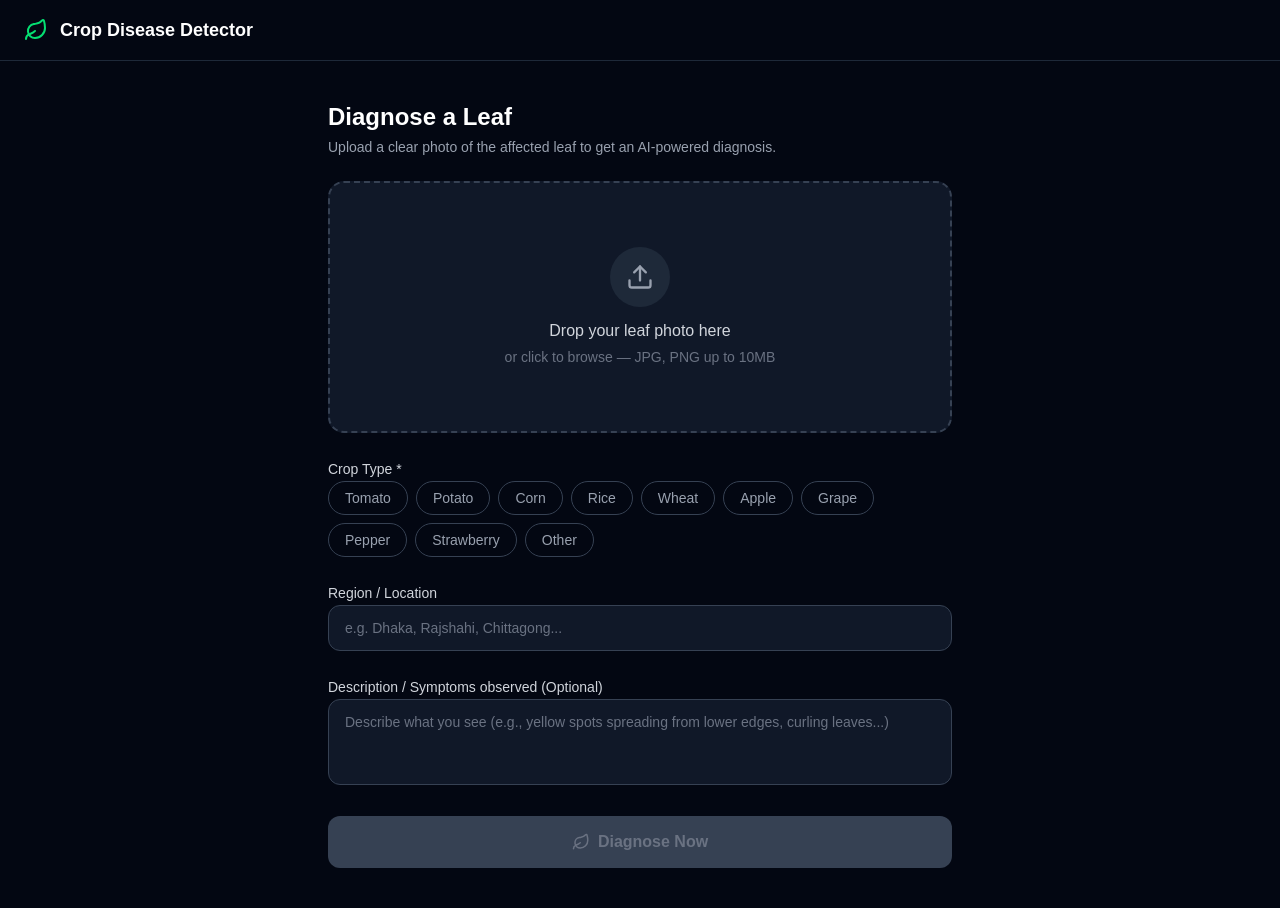
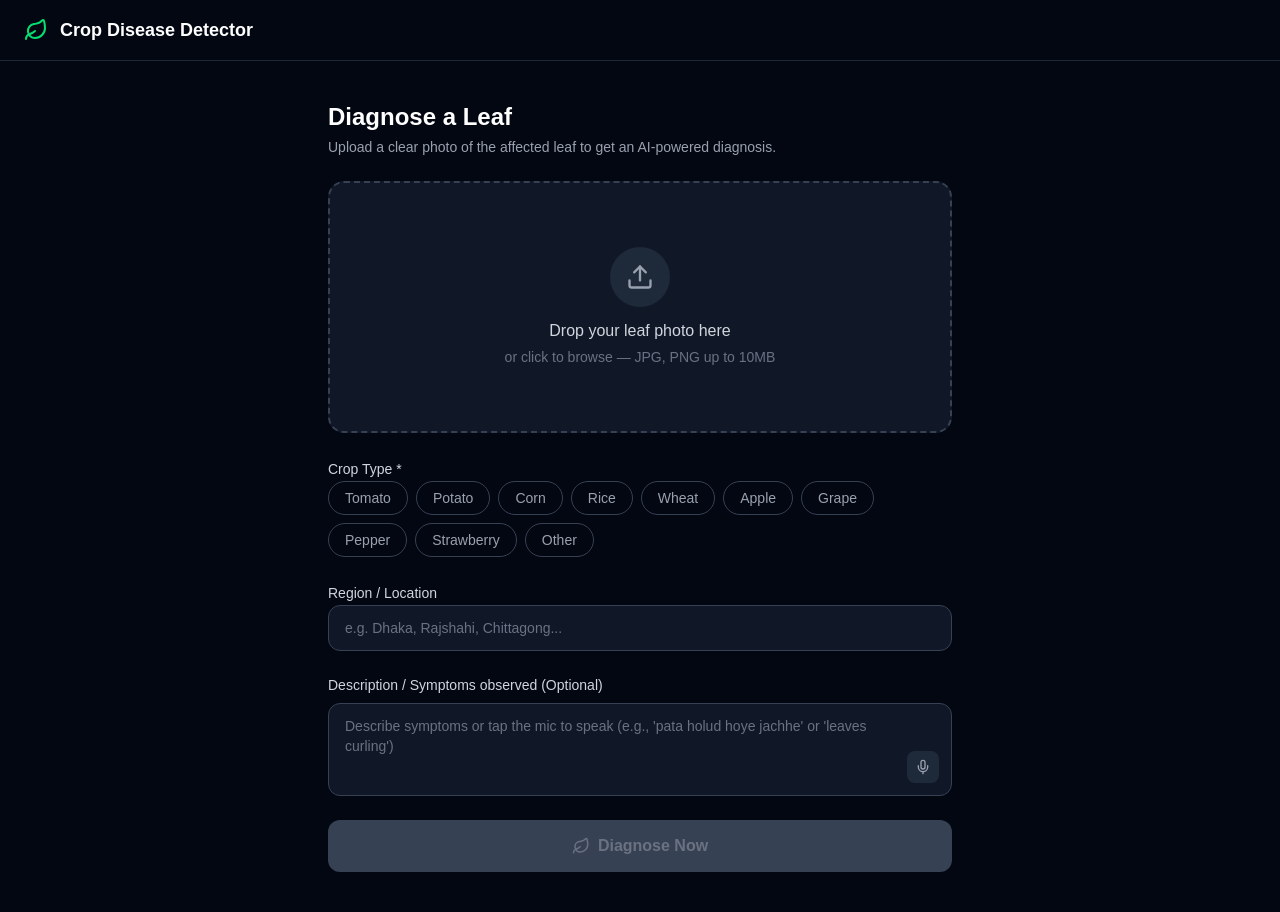
Before and after one commit to AfiaJahinAdhitee/crop-disease-detector, a Next.js app: page /upload in a window 1280 px wide. Built offline with nearby package versions, Linux system fonts and the light colour scheme.

Commit message:
adding voice feature while uploading

```diff
--- a/app/upload/page.js
+++ b/app/upload/page.js
@@ -1,7 +1,7 @@
 'use client'
 
-import { useState } from 'react'
-import { Upload, Leaf, AlertCircle, CheckCircle, AlertTriangle, Loader2, X } from 'lucide-react'
+import { useState, useRef } from 'react' // Added useRef to manage the recognition instance
+import { Upload, Leaf, AlertCircle, CheckCircle, AlertTriangle, Loader2, X, Mic, Square } from 'lucide-react' // Added Mic and Square icons
 
 const CROP_TYPES = [
   'Tomato', 'Potato', 'Corn', 'Rice', 'Wheat',
@@ -21,11 +21,77 @@ export default function UploadPage() {
   const [preview, setPreview] = useState(null)
   const [cropType, setCropType] = useState('')
   const [region, setRegion] = useState('')
-  const [userDescription, setUserDescription] = useState('') // <-- Track optional input text
+  const [userDescription, setUserDescription] = useState('')
   const [loading, setLoading] = useState(false)
   const [result, setResult] = useState(null)
   const [secondOpinion, setSecondOpinion] = useState(null)
   const [error, setError] = useState(null)
+
+  // --- Voice Recognition Setup States ---
+  const [isListening, setIsListening] = useState(false)
+  const recognitionRef = useRef(null)
+
+  function startSpeechRecognition() {
+    // Check browser support
+    const SpeechRecognition = window.SpeechRecognition || window.webkitSpeechRecognition
+    if (!SpeechRecognition) {
+      setError('Voice input is not supported in your browser. Please try Google Chrome or Microsoft Edge.')
+      return
+    }
+
+    const recognition = new SpeechRecognition()
+    recognitionRef.current = recognition
+
+    // Configurations
+    recognition.continuous = false // Stops automatically when user stops talking
+    recognition.interimResults = false // Only definitive final text translations
+
+    /* Language Strategy:
+      'bn-BD' captures Bangla speech natively.
+      'en-US' captures English text or Banglish spoken contextually.
+      For the best multi-intent experience in South Asian regions, 'bn-BD' works flawlessly
+      for direct Bangla, while 'en-US' or leaving it to browser default captures english text well.
+    */
+    recognition.lang = 'bn-BD' // Set to 'en-US' if you primarily want English/Banglish text processing
+
+    recognition.onstart = () => {
+      setIsListening(true)
+    }
+
+    recognition.onerror = (event) => {
+      console.error('Speech recognition error', event.error)
+      setError(`Voice recognition issue: ${event.error}`)
+      setIsListening(false)
+    }
+
+    recognition.onend = () => {
+      setIsListening(false)
+    }
+
+    recognition.onresult = (event) => {
+      const transcript = event.results[0][0].transcript
+      // Append the spoken text seamlessly into the current description text
+      setUserDescription((prev) => (prev ? `${prev} ${transcript}` : transcript))
+    }
+
+    recognition.start()
+  }
+
+  function stopSpeechRecognition() {
+    if (recognitionRef.current) {
+      recognitionRef.current.stop()
+      setIsListening(false)
+    }
+  }
+
+  function toggleListening() {
+    if (isListening) {
+      stopSpeechRecognition()
+    } else {
+      startSpeechRecognition()
+    }
+  }
+  // --------------------------------------
 
   function handleImageChange(e) {
     const file = e.target.files[0]
@@ -53,10 +119,11 @@ export default function UploadPage() {
     setPreview(null)
     setCropType('')
     setRegion('')
-    setUserDescription('') // <-- Clear input
+    setUserDescription('')
     setResult(null)
     setSecondOpinion(null)
     setError(null)
+    stopSpeechRecognition()
   }
 
   async function handleSubmit() {
@@ -73,7 +140,7 @@ export default function UploadPage() {
       formData.append('image', image)
       formData.append('cropType', cropType)
       formData.append('region', region)
-      formData.append('userDescription', userDescription) // <-- Appended optional input field
+      formData.append('userDescription', userDescription)
 
       const res = await fetch('/api/diagnose', {
         method: 'POST',
@@ -177,17 +244,40 @@ export default function UploadPage() {
           />
         </div>
 
-        {/* Optional Description Textarea Element */}
+        {/* Description Textarea Element with Integrated Microphone Button */}
         <div className="space-y-2">
+          <div className="flex items-center justify-between">
             <label className="text-sm font-medium text-gray-300">Description / Symptoms observed (Optional)</label>
+            {isListening && (
+              <span className="text-xs text-red-400 flex items-center gap-1.5 animate-pulse font-medium">
+                <span className="w-2 h-2 rounded-full bg-red-500 inline-block"></span>
+                Listening... Speak now
+              </span>
+            )}
+          </div>
+          <div className="relative bg-gray-900 border border-gray-700 rounded-xl overflow-hidden focus-within:border-green-500 transition-colors">
             <textarea
               rows={3}
-            placeholder="Describe what you see (e.g., yellow spots spreading from lower edges, curling leaves...)"
+              placeholder="Describe symptoms or tap the mic to speak (e.g., 'pata holud hoye jachhe' or 'leaves curling')"
               value={userDescription}
               onChange={(e) => setUserDescription(e.target.value)}
-            className="w-full bg-gray-900 border border-gray-700 rounded-xl px-4 py-3 text-sm
-                       text-white placeholder-gray-500 focus:outline-none focus:border-green-500 transition-colors resize-none"
+              className="w-full bg-transparent border-none rounded-xl pl-4 pr-12 py-3 text-sm
+                         text-white placeholder-gray-500 focus:outline-none resize-none"
             />
+            {/* Action Mic Toggle Button */}
+            <button
+              type="button"
+              onClick={toggleListening}
+              className={`absolute right-3 bottom-3 p-2 rounded-lg transition-all flex items-center justify-center
+                ${isListening
+                  ? 'bg-red-500/20 text-red-400 hover:bg-red-500/30 ring-1 ring-red-500/40'
+                  : 'bg-gray-800 text-gray-400 hover:bg-gray-700 hover:text-white'
+                }`}
+              title={isListening ? "Stop listening" : "Start voice typing"}
+            >
+              {isListening ? <Square size={16} fill="currentColor" /> : <Mic size={16} />}
+            </button>
+          </div>
         </div>
 
         {/* Error Notification */}
@@ -218,10 +308,9 @@ export default function UploadPage() {
           )}
         </button>
 
-        {/* Primary Diagnosis Rendering Interface */}
+        {/* Diagnosis Results Rendering Components remain the same below... */}
         {result && (
           <div className="border border-gray-800 rounded-2xl overflow-hidden bg-gray-900">
-            {/* Header */}
             <div className="flex items-center justify-between px-5 py-4 border-b border-gray-800">
               <div className="flex items-center gap-2">
                 {result.disease_detected ? (
@@ -238,7 +327,6 @@ export default function UploadPage() {
               )}
             </div>
 
-            {/* Confidence metric indicator */}
             <div className="px-5 py-4 border-b border-gray-800">
               <p className="text-xs text-gray-500 mb-2">Confidence</p>
               <div className="w-full bg-gray-800 rounded-full h-2">
@@ -250,7 +338,6 @@ export default function UploadPage() {
               <p className="text-xs text-gray-400 mt-1">{Math.round(result.confidence_score * 100)}%</p>
             </div>
 
-            {/* Description details content */}
             {result.description && (
               <div className="px-5 py-4 border-b border-gray-800">
                 <p className="text-xs text-gray-500 mb-1">About this diagnosis</p>
@@ -258,7 +345,6 @@ export default function UploadPage() {
               </div>
             )}
 
-            {/* Visual Symptoms description detail */}
             {result.symptoms && (
               <div className="px-5 py-4 border-b border-gray-800">
                 <p className="text-xs text-gray-500 mb-1">What we see</p>
@@ -266,7 +352,6 @@ export default function UploadPage() {
               </div>
             )}
 
-            {/* Prescribed treatment content container */}
             {result.disease_detected && result.treatment && (
               <div className="px-5 py-4 border-b border-gray-800">
                 <p className="text-xs text-gray-500 mb-1">Treatment</p>
@@ -274,7 +359,6 @@ export default function UploadPage() {
               </div>
             )}
 
-            {/* Actionable Remedies */}
             {result.disease_detected && result.remedies?.length > 0 && (
               <div className="px-5 py-4 border-b border-gray-800">
                 <p className="text-xs text-gray-500 mb-2">Step-by-step remedies</p>
@@ -292,7 +376,6 @@ export default function UploadPage() {
               </div>
             )}
 
-            {/* Preventive measures layout block */}
             {result.prevention && (
               <div className="px-5 py-4 border-b border-gray-800">
                 <p className="text-xs text-gray-500 mb-1">Prevention</p>
@@ -300,7 +383,6 @@ export default function UploadPage() {
               </div>
             )}
 
-            {/* AI Source label indicators */}
             <div className="px-5 py-3 flex items-center gap-2">
               {result.source === "custom_model" ? (
                 <>
@@ -317,7 +399,6 @@ export default function UploadPage() {
           </div>
         )}
 
-        {/* Alternate Gemini Second Opinion Block layout elements */}
         {secondOpinion && (
           <div className="border border-yellow-800/50 rounded-2xl overflow-hidden bg-gray-900">
             <div className="px-5 py-3 bg-yellow-900/20 border-b border-yellow-800/50 flex items-center gap-2">
```
Lines whose indentation alone changed are shown as unchanged.
